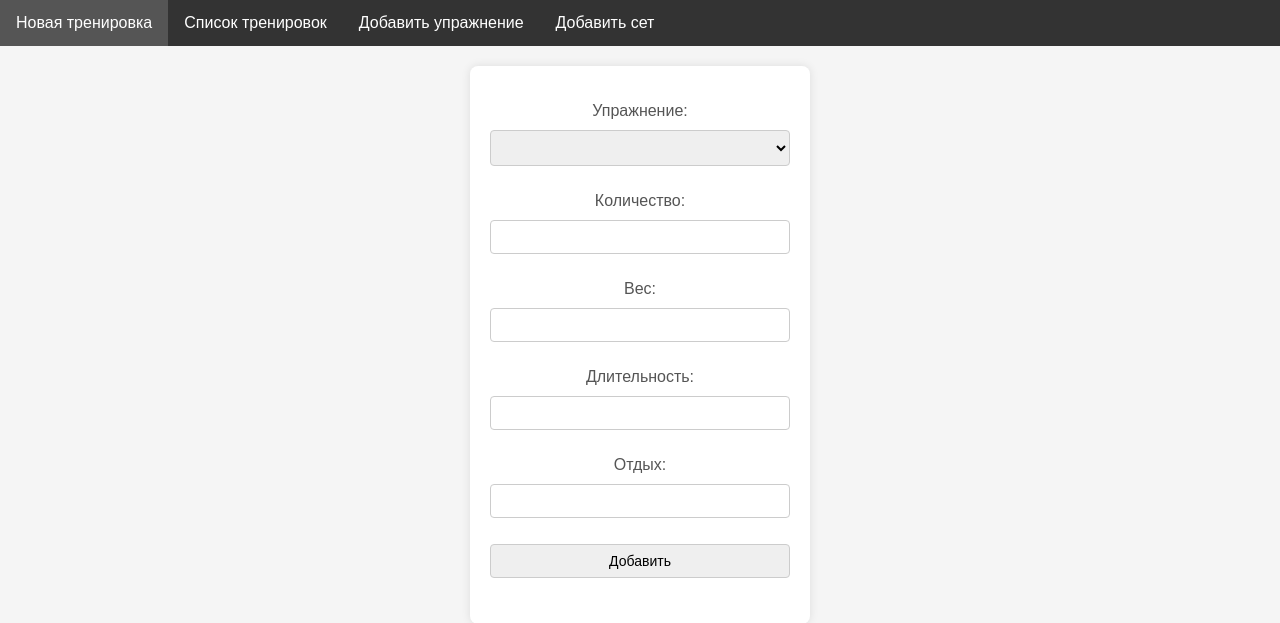
After one commit to EarlHikky/flask-workout, a Flask app: page /add-set in a window 1280 px wide. The commit adds this page. Shown: the top 623 px of the page. Run offline with Flask 3, Linux system fonts and the light colour scheme; lists and menus that the app fills with data are empty; some libraries are stand-ins or nearby versions.

Commit message:
it works

```diff
--- a/main.py
+++ b/main.py
@@ -1,8 +1,10 @@
 import time
+import datetime
 from pprint import pp
 
 from flask import Flask, render_template, url_for, request, flash, session, redirect, abort, Response, jsonify
 from flask_sqlalchemy import SQLAlchemy
+from sqlalchemy import desc
 
 from db import User, Exercise, Workout, Sets
 
@@ -14,10 +16,11 @@ app.config['SQLALCHEMY_DATABASE_URI'] = 'postgresql+psycopg2://postgres@localhos
 db = SQLAlchemy(app)
 # db.init_app(app)
 # db.create_all()
-menu = [{'name': 'Новая тренировка', 'url': 'new-workout'},
-        {'name': 'Список тренировок', 'url': 'workouts'},
-        {'name': 'Добавить упражнение', 'url': 'add-exercise'}]
-
+menu = [{'name': 'Новая тренировка', 'url': 'add_workout'},
+        {'name': 'Список тренировок', 'url': 'show_workouts'},
+        {'name': 'Добавить упражнение', 'url': 'add_exercise'},
+        {'name': 'Добавить сет', 'url': 'add_set'},
+        ]
 
 # class User(db.Model):
 #     __tablename__ = 'users'
@@ -25,47 +28,49 @@ menu = [{'name': 'Новая тренировка', 'url': 'new-workout'},
 #     name = db.Column(db.String(50))
 
 
-@app.route('/users')
-def users():
-    users = db.session.execute(db.select(User).order_by(User.name)).scalars()
-    print(*(u.name for u in users))
-    return f'Пользователь: {users}'
+# @app.route('/users')
+# def users():
+#     users = db.session.execute(db.select(User).order_by(User.name)).scalars()
+#     print(*(u.name for u in users))
+#     return f'Пользователь: {users}'
 
 
 @app.route('/')
 def index():
-    return render_template('base.html', title='Главная', menu=menu)
+    return redirect(url_for('show_workouts'))
+    # return render_template('base.html', title='Главная', menu=menu)
 
 
 # @app.route('/profile/<int:username>/<path>')
 # def user(username, path):
 #     return f'Пользователь: {username} {path}'
 
-@app.route('/user/<username>')
-def user(username: str):
-    if 'userLogged' not in session or session['userLogged'] != username:
-        abort(401)
-    return f'Пользователь: {username}'
+# @app.route('/user/<username>')
+# def user(username: str):
+#     if 'userLogged' not in session or session['userLogged'] != username:
+#         abort(401)
+#     return f'Пользователь: {username}'
 
 
-@app.route('/user/<int:user_id>')
-def user_detail(user_id: int):
-    user: User = db.get_or_404(User, user_id)
-    return f'Пользователь: {user.name}'
-    # return render_template('user/detail.html', user=user)
+# @app.route('/user/<int:user_id>')
+# def show_user(user_id: int):
+#     user: User = db.get_or_404(User, user_id)
+#     return f'Пользователь: {user.name}'
+#     # return render_template('user/detail.html', user=user)
 
 
-@app.route('/user/create', methods=['GET', 'POST'])
-def user_create():
+@app.route('/add-user', methods=['GET', 'POST'])
+def add_user():
     if request.method == 'POST':
         user: User = User(
             name=request.form['name'],
         )
         db.session.add(user)
         db.session.commit()
-        return redirect(url_for('user_detail', user_id=user.id))
+        # return redirect(url_for('user_detail', user_id=user.id))
+        return redirect(url_for('index'))
 
-    return render_template('user/create.html', title='Добавить пользователя', menu=menu)
+    return render_template('user/add_user.html', title='Добавить пользователя', menu=menu)
 
 
 @app.route('/add-exercise', methods=['POST', 'GET'])
@@ -81,36 +86,58 @@ def add_exercise():
     return render_template('exercise/add_exercise.html', title='Добавить упражнение', menu=menu)
 
 
+@app.route('/add-workout', methods=['POST', 'GET'])
+def add_workout():
+    if request.method == 'POST':
+        workout = Workout(user_id=1)
+        db.session.add(workout)
+        if not db.session.commit():
+            flash('Тренировка добавлена', category='success')
+            return redirect(url_for('add_set'))
+        else:
+            flash('Ошибка добавления', category='error')
+
+    return render_template('workout/add_workout.html', title='Добавить тренировку', menu=menu)
+
+
+@app.route('/add-set', methods=['POST', 'GET'])
+def add_set():
+    exercises = db.session.execute(db.select(Exercise).order_by(Exercise.title)).scalars()
+    if request.method == 'POST':
+        workout_id = db.session.execute(db.select(Workout).order_by(desc(Workout.date))).first()[0].id
+        set = Sets(
+            reps=request.form['reps'] if request.form['reps'] else 0,
+            weight=request.form['weight'] if request.form['weight'] else 0,
+            workout_id=workout_id,
+            exercise_id=request.form['exercise'],
+            duration=datetime.timedelta(seconds=int(request.form['duration']) if request.form['duration'] else 0),
+            rest=datetime.timedelta(seconds=int(request.form['rest']) if request.form['rest'] else 0),
+        )
+        db.session.add(set)
+        if not db.session.commit():
+            flash('Сет добавлен', category='success')
+        else:
+            flash('Ошибка добавления', category='error')
+    return render_template('set/add_set.html', title='Добавить сет', menu=menu, exercises=exercises)
+
+
 @app.route('/exercises')
 def show_exercises():
     exercises = db.session.execute(db.select(Exercise).order_by(Exercise.title)).scalars()
     return render_template('exercise/exercises.html', exercises=exercises, title='Список упражнений', menu=menu)
+
+@app.route('/workout/<workout_id>')
+def show_workout(workout_id):
+    workout = db.get_or_404(Workout, workout_id)
+    return render_template('workout/workout.html', workout=workout,
+                           title=f'Тренировка от {workout.date.strftime("%d.%m.%Y")}',
+                           menu=menu)
 
 
 @app.route('/workouts')
 def show_workouts():
     workouts = db.session.execute(db.select(Workout).order_by(Workout.date)).scalars()
     return render_template('workout/workouts.html', workouts=workouts, title='Список тренировок', menu=menu)
-
-
-
-
-@app.route('/set/create', methods=['POST', 'GET'])
-def add_set():
-    if request.method == 'POST':
-
-        set = Sets(
-            reps=request.form['reps'],
-            weight=request.form['weight'],
-#            duration=request.form['duration'],
-#            rest=request.form['rest'],
-        )
-        db.session.add(set)
-        if not db.session.commit():
-            flash('Сет добавлен', category='success')
-        else:
-            flash('Ошибка добавления', category='error')
-    return render_template('set/create.html', title='Добавить сет', menu=menu)
 
 
 @app.route('/login', methods=['POST', 'GET'])
@@ -134,40 +161,6 @@ def page_not_found(error):
     return render_template('page404.html', title='Страница не найдена', menu=menu), 404
 
 
-
-
-
-@app.route('/content') # render the content a url differnt from index. This will be streamed into the iframe
-def content():
-    def timer(t):
-        for i in range(t):
-            time.sleep(1) #put 60 here if you want to have seconds
-            yield str(i)
-    return Response(timer(10), mimetype='text/html') #at the moment the time value is hardcoded in the function just for simplicity
-
-
-
-@app.route('/timer')
-def timer():
-    return render_template('timer.html')
-
-@app.route('/start_timer', methods=['POST'])
-def start_timer():
-    global timer_id
-    duration = int(request.form['duration'])
-    timer_id = int(time.time())  # Уникальный идентификатор для таймера
-    time.sleep(duration)
-    return jsonify({'status': 'success', 'timer_id': timer_id})
-
-@app.route('/stop_timer', methods=['POST'])
-def stop_timer():
-    global timer_id
-    timer_id = None
-    return jsonify({'status': 'success'})
-
-
-
-
 def test_request():
     with app.test_request_context():
         print(url_for('index'))
@@ -176,6 +169,6 @@ def test_request():
 
 
 if __name__ == '__main__':
-    app.run(debug=True)
-    # app.run(debug=True, host='192.168.31.5', port=5000)
+    # app.run(debug=True)
+    app.run(debug=True, host='192.168.31.5', port=5000)
     # app.run()
--- /dev/null
+++ b/static/css/styles.css
@@ -0,0 +1,132 @@
+body {
+    font-family: 'Arial', sans-serif;
+    background-color: #f5f5f5;
+    margin: 0;
+    padding: 0;
+}
+
+header {
+    background-color: #333333;
+    padding: 10px;
+    text-align: center;
+}
+
+h1 {
+    display: block;
+    text-align: center;
+    padding: 10px;
+}
+
+
+form {
+    background-color: #ffffff;
+    padding: 20px;
+    border-radius: 8px;
+    box-shadow: 0 0 10px rgba(0, 0, 0, 0.1);
+    width: 300px;
+    text-align: center;
+    margin: 20px auto; /* Центрируем форму по горизонтали */
+}
+
+h2 {
+    color: #333333;
+}
+
+label {
+    display: block;
+    margin: 10px 0;
+    color: #555555;
+}
+
+select, input, button {
+    margin-bottom: 10px;
+    width: 100%;
+    padding: 8px;
+    box-sizing: border-box;
+    border: 1px solid #cccccc;
+    border-radius: 4px;
+    font-size: 14px;
+}
+
+button {
+    background-color: #4caf50;
+    color: white;
+    cursor: pointer;
+}
+
+button:hover {
+    background-color: #45a049;
+}
+
+ul.navbar {
+    list-style-type: none;
+    margin: 0;
+    padding: 0;
+    background-color: #333333;
+    overflow: hidden;
+}
+
+ul.navbar li {
+    float: left;
+}
+
+ul.navbar li.last {
+    float: right;
+}
+
+ul.navbar li a {
+    display: block;
+    color: white;
+    text-align: center;
+    padding: 14px 16px;
+    text-decoration: none;
+}
+
+ul.navbar li a:hover {
+    background-color: #555555;
+}
+
+.flash {
+    padding: 10px;
+}
+
+.flash.success {
+    border: 1px solid #21DB56;
+    background: #AEFFC5;
+}
+
+.flash.error {
+    border: 1px solid #FF4343;
+    background: #FF9C9C;
+}
+
+table {
+   width: 100%;
+   margin-bottom: 20px;
+   border: 1px solid #dddddd;
+   border-collapse: collapse;
+   table-layout: fixed;
+}
+
+table th {
+   font-weight: bold;
+   padding: 5px;
+   background: #efefef;
+   border: 1px solid #dddddd;
+   text-align: center;
+}
+
+table td {
+   border: 1px solid #dddddd;
+   padding: 5px;
+   width: 20%;
+   text-align: center;
+}
+
+table tbody tr:nth-child(odd) {
+   background: #fff;
+}
+
+table tbody tr:nth-child(even) {
+   background: #F7F7F7;
+}
--- a/templates/base.html
+++ b/templates/base.html
@@ -4,27 +4,20 @@
     <meta charset="UTF-8">
     <link type="text/css" href="{{ url_for('static', filename='css/styles.css')}}" rel="stylesheet" />
   {% block title -%}
-  {% if title %}
-    <title>{{ title }}</title>
-  {% else %}
-    <title>Welcome</title>
-  {% endif %}
+    {% if title %}
+      <title>{{ title }}</title>
+    {% endif %}
   {% endblock %}
 </head>
 <body>
-{% block content -%}
-         {%- block mainmenu -%}
-<ul class="mainmenu">
-         {% for m in menu -%}
-<li><a href="{{m.url}}">{{m.name}}</a></li>
-         {% endfor -%}
+{% block content %}
+  {%- block navbar %}
+<ul class="navbar">
+  {% for m in menu %}
+<li class="navbar"><a href="{{ url_for(m.url) }}">{{ m.name }}</a></li>
+ {% endfor %}
 </ul>
-         {% endblock mainmenu -%}
-         {% if title -%}
-<h1>{{title}}</h1>
-         {% else -%}
-<h1>Про Flask</h1>
-         {% endif -%}
-{% endblock -%}
+  {% endblock navbar %}
+{% endblock content %}
 </body>
 </html>
--- a/templates/exercise/add_exercise.html
+++ b/templates/exercise/add_exercise.html
@@ -5,7 +5,7 @@
   {% for cat, msg in get_flashed_messages(True) %}
     <div class="flash {{cat}}">{{msg}}</div>
   {% endfor %}
-  <form action="/add-exercise" method="post" class="form-contact"><p><label>Упражнение: </label> <input type="text" name="title" value="" requied />
+  <form action="{{url_for('add_exercise')}}" method="post" class="form-contact"><p><label>Упражнение: </label> <input type="text" name="title" value="" required />
     <p><input type="submit" value="Отправить" />
   </form>
 {% endblock %}
--- /dev/null
+++ b/templates/set/add_set.html
@@ -0,0 +1,24 @@
+{% extends 'base.html' %}
+
+{% block content %}
+  {{ super() }}
+{% for cat, msg in get_flashed_messages(True) %}
+  <div class="flash {{cat}}">{{msg}}</div>
+{% endfor %}
+
+<form action="{{url_for('add_set')}}" method="post" class="form-contact">
+  <p><label for="exercise">Упражнение: </label>
+      <select name="exercise" id="exercise">
+          {% for exercise in exercises %}
+              <option value="{{ exercise.id }}">{{ exercise.title }}</option>
+          {% endfor %}
+      </select>
+  </p>
+  <p><label>Количество: </label> <input type="text" name="reps" value="" /></p>
+  <p><label>Вес: </label> <input type="text" name="weight" value="" /></p>
+  <p><label>Длительность: </label> <input type="text" name="duration" value="" id="durationInput" /></p>
+  <p><label>Отдых: </label> <input type="text" name="rest" value="" id="restInput" /></p>
+  <p><input type="submit" value="Добавить" /></p>
+</form>
+
+{% endblock %}
--- a/templates/user/create.html
+++ b/templates/workout/add_workout.html
@@ -5,8 +5,7 @@
 {% for cat, msg in get_flashed_messages(True) %}
   <div class="flash {{cat}}">{{msg}}</div>
 {% endfor %}
-<form action="{{url_for('user_create')}}" method="post" class="form-contact">
-  <p><label>Имя: </label> <input type="text" name="name" value="" required />
+<form action="{{url_for('add_workout')}}" method="post" class="form-contact">
   <p><input type="submit" value="Добавить" />
 </form>
 {% endblock %}
--- a/templates/workout/workouts.html
+++ b/templates/workout/workouts.html
@@ -3,6 +3,7 @@
 {% block content %}
   {{ super() }}
 {% for workout in workouts %}
-  <li>Тренировка от {{ workout.date.strftime('%d.%m.%Y') }}</li>
+<!--  <p class="title"><a href="{{ url_for('show_workout', workout_id=workout.id) }}">{{ workout.date }}</a></p>-->
+  <p>Тренировка от <a href="{{ url_for('show_workout', workout_id=workout.id) }}">{{ workout.date.strftime('%d.%m.%Y') }}</a></p>
 {% endfor %}
 {% endblock %}
```
Also changed, not shown: templates/set/create.html (deleted, +0 -72 lines), templates/user/add_user.html (added, +12 -0 lines), templates/workout/workout.html (added, +23 -0 lines).
